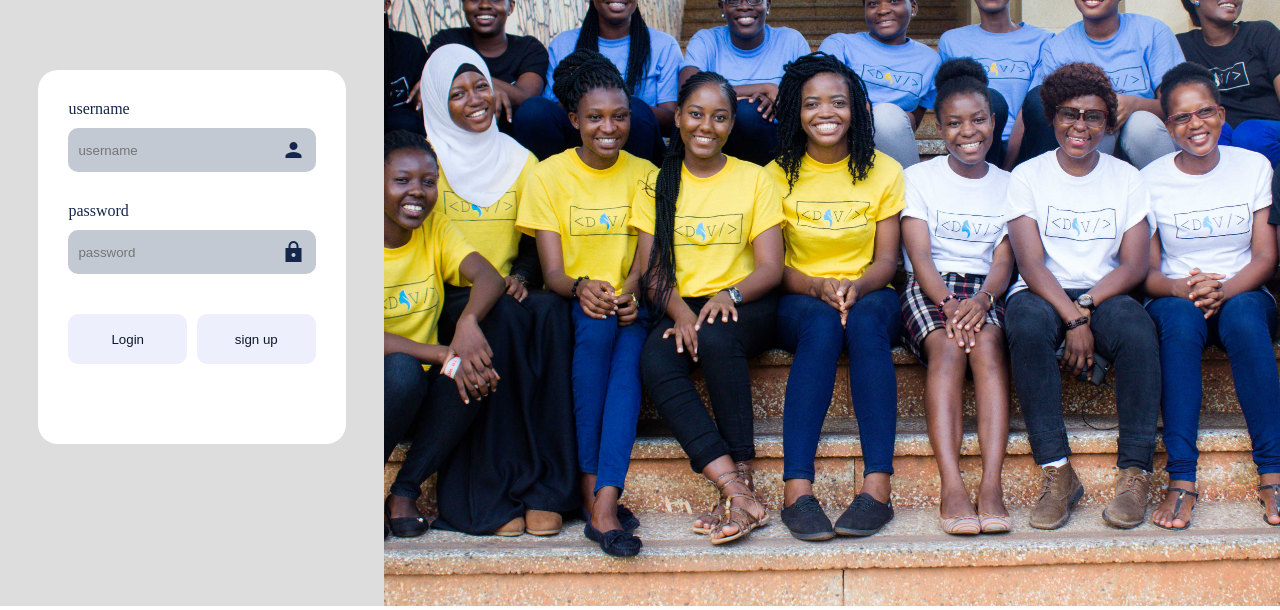
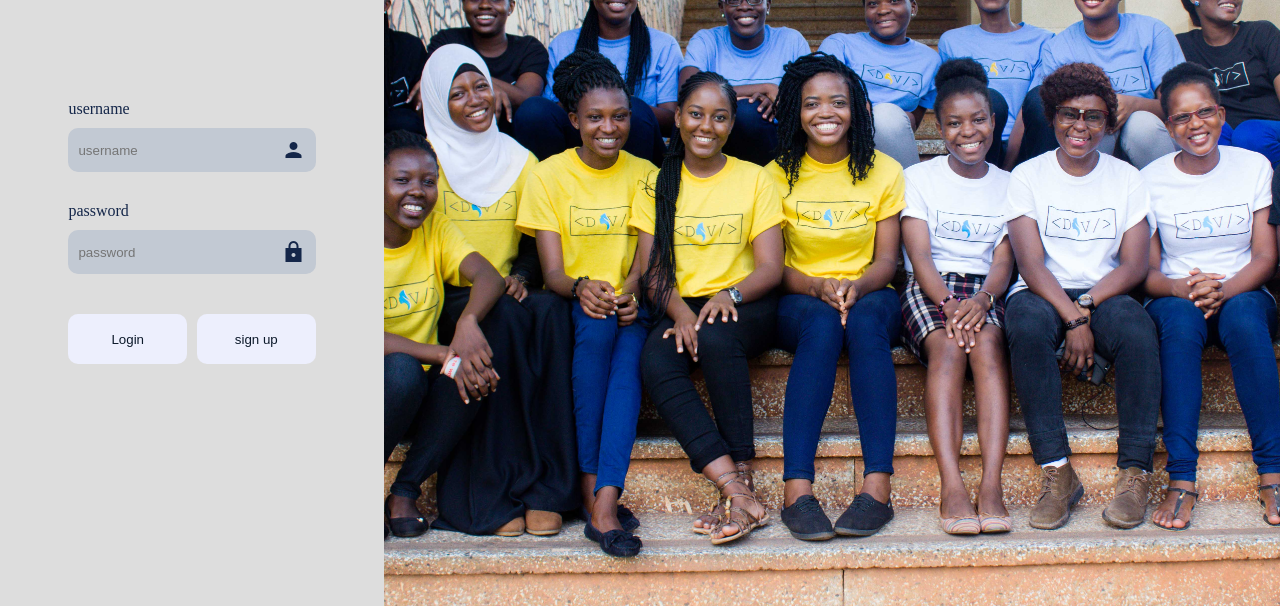
Before and after one commit to bernixCodes/DiV-Accelerator-Entry-Task, a plain HTML site: page div/index.html in a window 1280 px wide. Both pictures are taken after a click on the element "dark_mode". Shown: the part 194-804 px from the top of the page. Drawn offline with Linux system fonts and the light colour scheme.

Commit message:
resolving form bg color

```diff
--- a/div/index.js
+++ b/div/index.js
@@ -5,7 +5,7 @@ const signUpBtn = document.querySelector("#signUpBtn");
 
 lightModeToggle.addEventListener("click", () => {
   document.body.classList.toggle("darkmode");
-  form.classList.remove("transparent");
+  form.style.backgroundColor = "white";
   darkModeToggle.classList.remove("activeMode");
   lightModeToggle.classList.add("activeMode");
   signUpBtn.classList.remove("specialBtn");
@@ -16,6 +16,6 @@ darkModeToggle.addEventListener("click", () => {
   document.body.classList.toggle("darkmode");
   lightModeToggle.classList.remove("activeMode");
   darkModeToggle.classList.add("activeMode");
-  form.classList.remove("transparent");
+  form.style.backgroundColor = "transparent";
   signUpBtn.classList.remove("darkBtn");
 });
--- a/div/styles.css
+++ b/div/styles.css
@@ -86,7 +86,7 @@ form {
   margin-top: 80px;
   padding: 30px;
   width: 80%;
-  background-color: white;
+  background-color: transparent;
   border-radius: 20px;
 }
 
```
